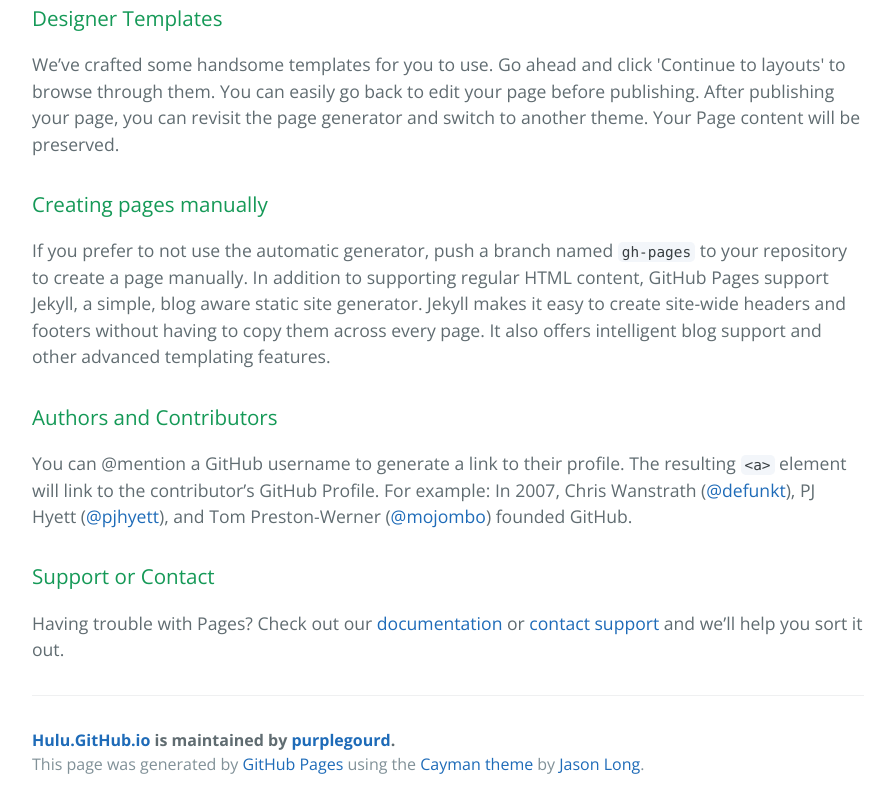
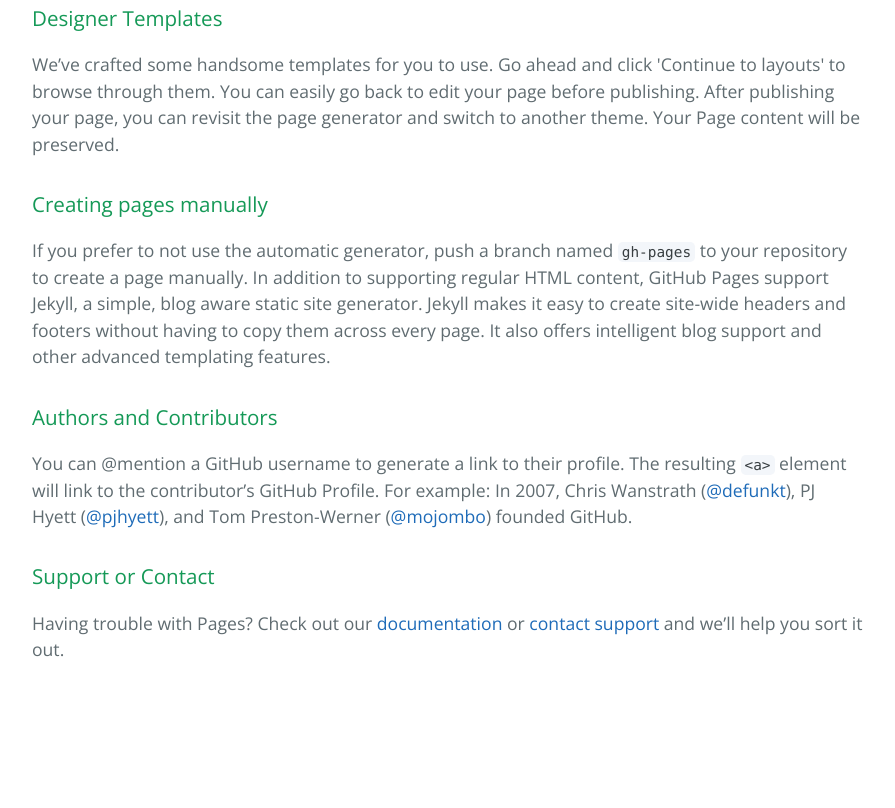
Before and after one commit to purplegourd/hulu.github.io, a plain HTML site: page index.html in a window 1280 px wide. Shown: the part 598-1406 px from the top of the page, without its empty margins (192-1087 px from the left). After the commit the page ends 1310 px from the top, so only its background shows below. Drawn offline with nearby package versions, Linux system fonts and the light colour scheme.

Commit message:
Update index.html

```diff
--- a/index.html
+++ b/index.html
@@ -2,7 +2,7 @@
 <html lang="en-us">
   <head>
     <meta charset="UTF-8">
-    <title>Hulu.GitHub.io by purplegourd</title>
+    <title>Hulu.GitHub.io by hulu</title>
     <meta name="viewport" content="width=device-width, initial-scale=1">
     <link rel="stylesheet" type="text/css" href="stylesheets/normalize.css" media="screen">
     <link href='https://fonts.googleapis.com/css?family=Open+Sans:400,700' rel='stylesheet' type='text/css'>
@@ -44,11 +44,7 @@
 
 <p>Having trouble with Pages? Check out our <a href="https://help.github.com/pages">documentation</a> or <a href="https://github.com/contact">contact support</a> and we’ll help you sort it out.</p>
 
-      <footer class="site-footer">
-        <span class="site-footer-owner"><a href="https://github.com/purplegourd/hulu.github.io">Hulu.GitHub.io</a> is maintained by <a href="https://github.com/purplegourd">purplegourd</a>.</span>
 
-        <span class="site-footer-credits">This page was generated by <a href="https://pages.github.com">GitHub Pages</a> using the <a href="https://github.com/jasonlong/cayman-theme">Cayman theme</a> by <a href="https://twitter.com/jasonlong">Jason Long</a>.</span>
-      </footer>
 
     </section>
 
```
